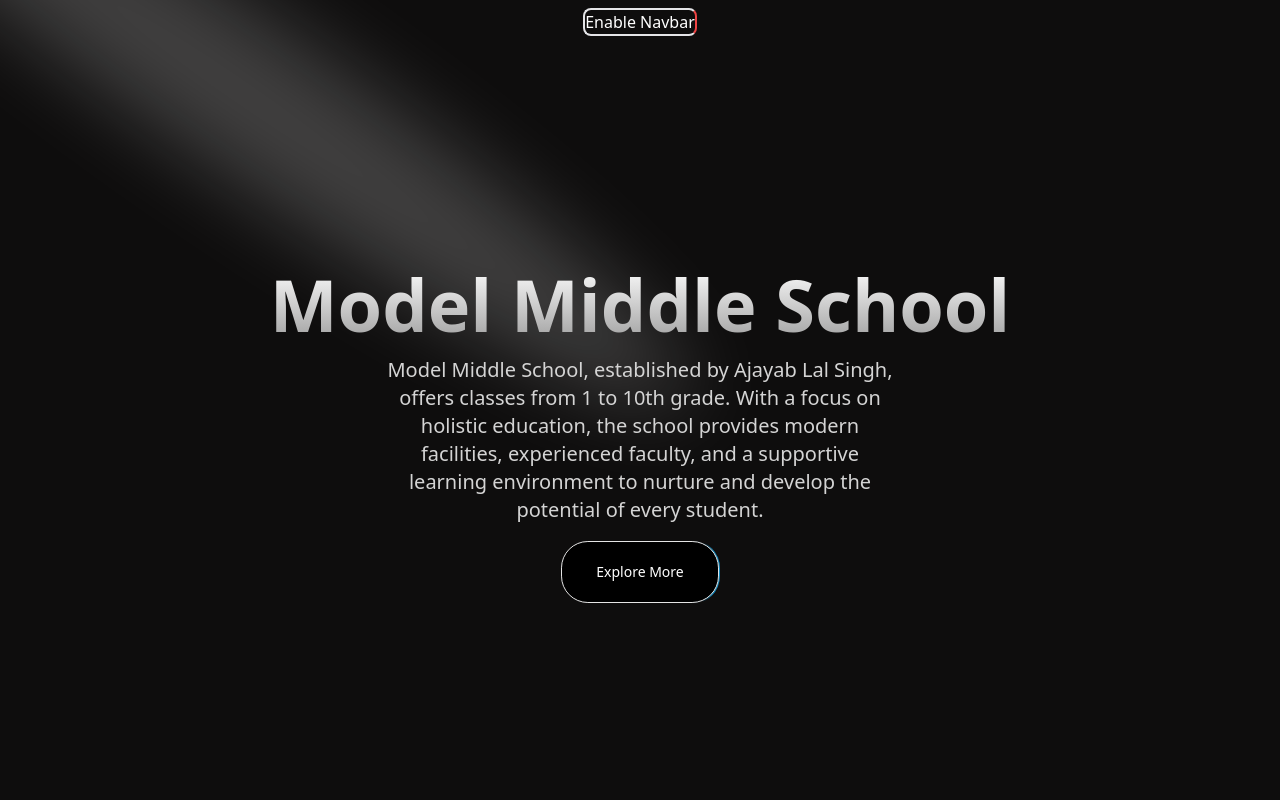
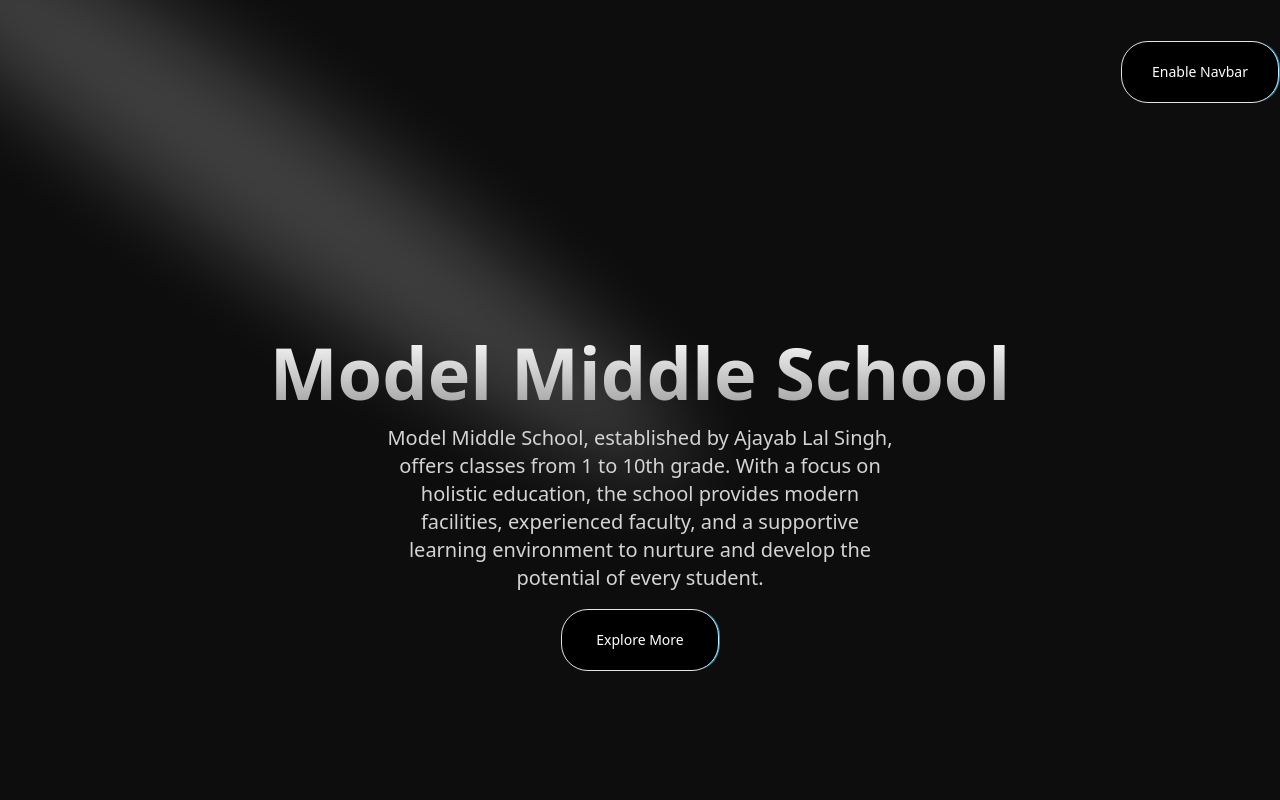
Before and after one commit to Nitinneyoo/vite-project, a React (Vite) app: page / in a window 1280 px wide. Shown: the top 800 px of the page. Built offline with nearby package versions, Linux system fonts and the light colour scheme.

Commit message:
providing disable button to some ui integration

```diff
--- a/src/components/Navbar.tsx
+++ b/src/components/Navbar.tsx
@@ -4,6 +4,8 @@ import { useState } from "react";
 import { Menu, MenuItem } from "./ui/navbar-menu";
 import { cn } from "../utils/cn";
 import Link from "next/link";
+import { Button } from "@/components/ui/moving-border"
+
 
 function Navbar({ className }: { className?: string }) {
     const [active, setActive] = useState<string | null>(null);
@@ -34,11 +36,16 @@ function Navbar({ className }: { className?: string }) {
                     </Menu>
                 </div>
             )}
-            <div>
-                <button onClick={toggleNavbarVisibility} className="border-solid border-2 border-white-500 text-white border-r-red-500 rounded-lg mt-2">
+            <div className="mt-10 text-white flex flex-1 justify-end"
+                style={{ borderRadius: "1.75rem" }}>
+
+                <Button
+                    className="bg-black dark:bg-black dark:text-white border-neutral-200 dark:border-slate-800"
+                    onClick={toggleNavbarVisibility} >
                     {isNavbarVisible ? "Disable Navbar" : "Enable Navbar"}
-                </button>
+                </Button>
             </div>
+
         </>
     );
 }
```
